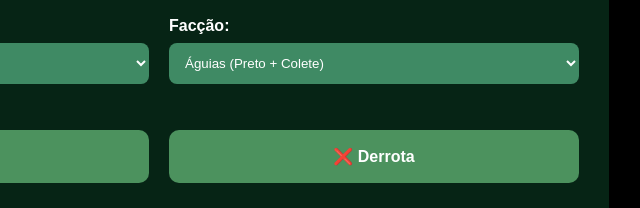
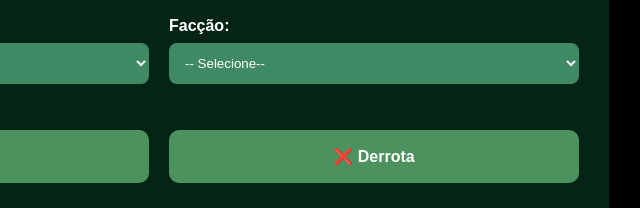
Before and after one commit to paulosfc/site-gama, a plain HTML site: page index.html in a window 1280 px wide. Shown: the part 192-400 px from the top of the page, 481-1121 px from the left. Drawn offline with Linux system fonts and the light colour scheme.

Commit message:
Update index.html

```diff
--- a/index.html
+++ b/index.html
@@ -85,6 +85,7 @@
                 <div class="form-group">
                     <label>Facção: </label>
                     <select id="faccao" required>
+                        <option value="">-- Selecione--</option>
                         <option>Águias (Preto + Colete)</option>
                         <option>Aura (Preto + Detalhes Roxo)</option>
                         <option>Ballas (Roxo)</option>
```
